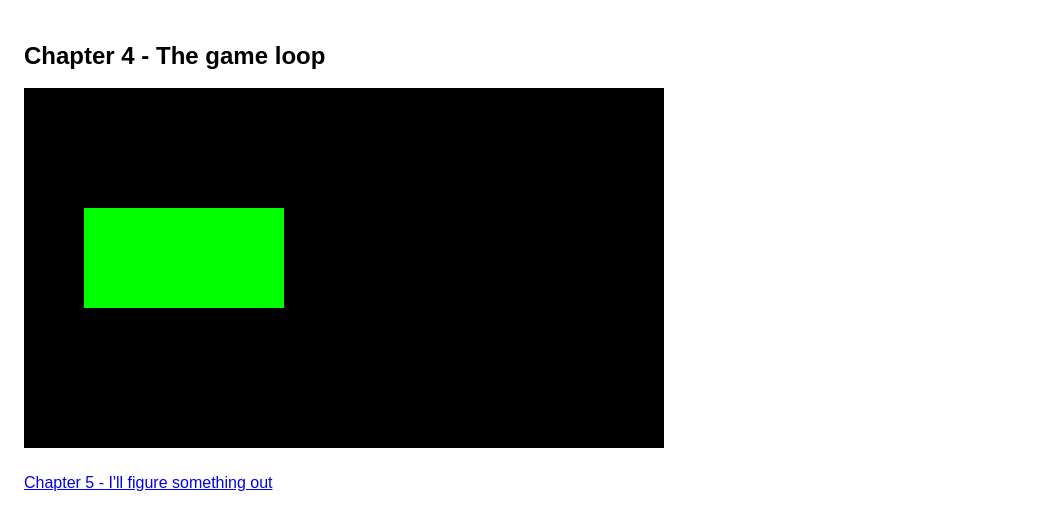
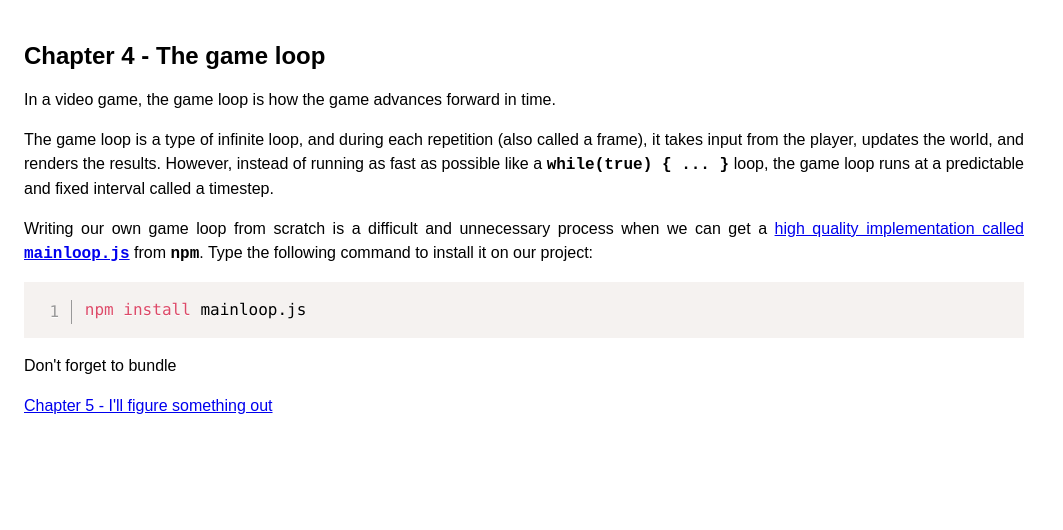
Before and after one commit to suldashi/gamebook, a website: page c4/index.html in a window 1280 px wide. Shown: the whole page, without its empty margins (0-1063 px from the left). Drawn offline with Linux system fonts and the light colour scheme.

Commit message:
added c4 half complete

```diff
--- a/c4/index.html
+++ b/c4/index.html
@@ -9,11 +9,25 @@
 <body class="line-numbers">
     <article>
         <h1>Chapter 4 - The game loop</h1>
-        <div id="pixi-root"></div>
+        <p>
+            In a video game, the game loop is how the game advances forward in time.
+        </p>
+        <p>
+            The game loop is a type of infinite loop, and during each repetition (also called a frame),
+            it takes input from the player, updates the world, and renders the results. However, instead of running
+            as fast as possible like a <strong class="code-inline">while(true) { ... }</strong> loop, the game
+            loop runs at a predictable and fixed interval called a timestep.
+        </p>
+        <p>
+            Writing our own game loop from scratch is a difficult and unnecessary process when we can get a
+            <a href="https://www.npmjs.com/package/mainloop.js" target="_blank">high quality implementation called <strong class="code-inline">mainloop.js</strong></a>
+            from <strong class="code-inline">npm</strong>. Type the following command to install it on our project:
+        </p>
+        <pre><code class="language-shell">npm install mainloop.js</code></pre>
+        <p>Don't forget to bundle</p>
         <p><a href="../c4/">Chapter 5 - I'll figure something out</a></p>
     </article>
     <script src="../prism.js"></script>
     <script src="../pixi.min.js"></script>
-    <script src="hello.js"></script>
 </body>
 </html>
--- a/style.css
+++ b/style.css
@@ -35,6 +35,10 @@ p {
     text-align: justify;
 }
 
+code, pre {
+    font-family: 'Source Code Pro','Ubuntu Mono',monospace;
+}
+
 strong.code-inline {
     font-family: 'Source Code Pro','Ubuntu Mono',monospace;
     font-style: normal;
```
Also changed, not shown: c3/index.html (+2 -1 lines).
